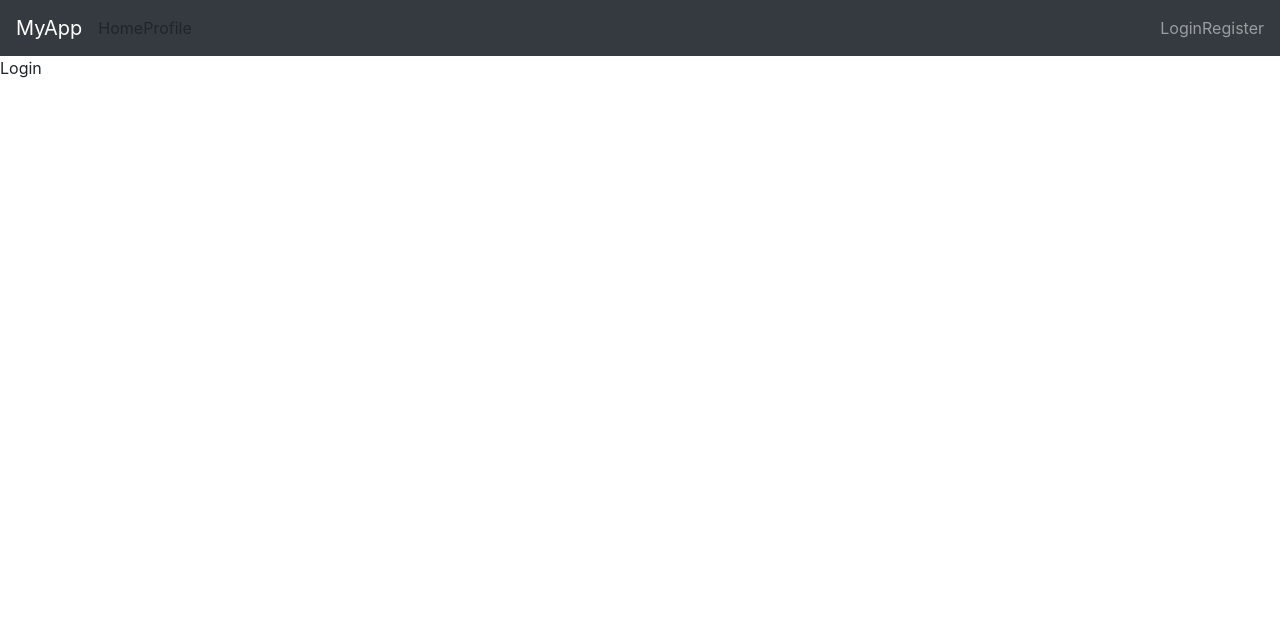
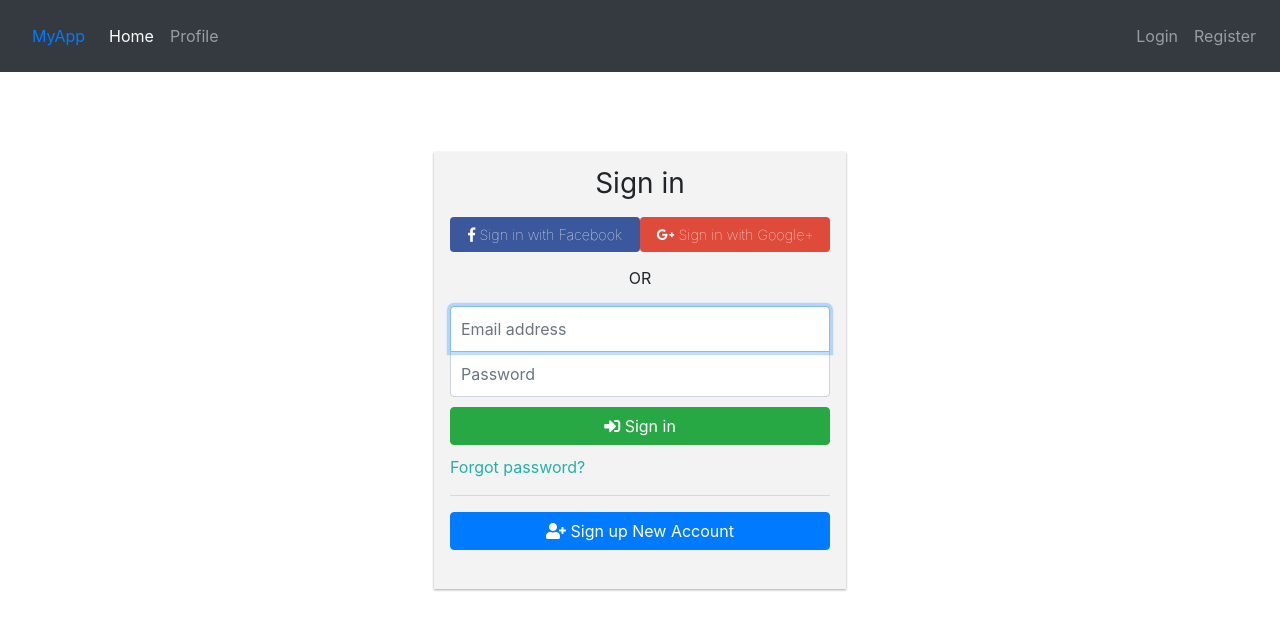
Before and after one commit to nhanvothanh719/boarding-house-management-system, a React (Create React App) app in the folder front-end/: page /login in a window 1280 px wide. Shown: the top 630 px of the page. Built offline with nearby package versions, Linux system fonts and the light colour scheme.

Commit message:
Add login form

```diff
--- a/front-end/public/index.html
+++ b/front-end/public/index.html
@@ -18,7 +18,13 @@
       integrity="sha384-zCbKRCUGaJDkqS1kPbPd7TveP5iyJE0EjAuZQTgFLD2ylzuqKfdKlfG/eSrtxUkn"
       crossorigin="anonymous"
     />
-    <!-- Boostrap -->
+    <!-- Icons -->
+    <link
+      rel="stylesheet"
+      href="https://use.fontawesome.com/releases/v5.3.1/css/all.css"
+      integrity="sha384-mzrmE5qonljUremFsqc01SB46JvROS7bZs3IO2EmfFsd15uHvIt+Y8vEf7N7fWAU"
+      crossorigin="anonymous"
+    />
     <title>Boarding House Management</title>
   </head>
   <body>
--- a/front-end/src/common/Nav.jsx
+++ b/front-end/src/common/Nav.jsx
@@ -1,13 +1,18 @@
 import React, { Component } from "react";
-import { BrowserRouter as Link } from "react-router-dom";
+import {
+  BrowserRouter as Router,
+  Switch,
+  Route,
+  Link
+} from "react-router-dom";
 
 class Nav extends Component {
   render() {
     return (
       <nav class="navbar navbar-expand-lg navbar-dark bg-dark">
-        <a class="navbar-brand" href="#">
+        <Link class="nav-link" to="/">
           MyApp
-        </a>
+        </Link>
         <button
           class="navbar-toggler"
           type="button"
--- /dev/null
+++ b/front-end/src/components/Login.css
@@ -0,0 +1,108 @@
+/* sign in FORM */
+#logreg-forms{
+    width:412px;
+    margin:10vh auto;
+    background-color:#f3f3f3;
+    box-shadow: 0 1px 3px rgba(0,0,0,0.12), 0 1px 2px rgba(0,0,0,0.24);
+  transition: all 0.3s cubic-bezier(.25,.8,.25,1);
+}
+#logreg-forms form {
+    width: 100%;
+    max-width: 410px;
+    padding: 15px;
+    margin: auto;
+}
+#logreg-forms .form-control {
+    position: relative;
+    box-sizing: border-box;
+    height: auto;
+    padding: 10px;
+    font-size: 16px;
+}
+#logreg-forms .form-control:focus { z-index: 2; }
+#logreg-forms .form-signin input[type="email"] {
+    margin-bottom: -1px;
+    border-bottom-right-radius: 0;
+    border-bottom-left-radius: 0;
+}
+#logreg-forms .form-signin input[type="password"] {
+    border-top-left-radius: 0;
+    border-top-right-radius: 0;
+}
+
+#logreg-forms .social-login{
+    width:390px;
+    margin:0 auto;
+    margin-bottom: 14px;
+}
+#logreg-forms .social-btn{
+    font-weight: 100;
+    color:white;
+    width:190px;
+    font-size: 0.9rem;
+}
+
+#logreg-forms a{
+    display: block;
+    padding-top:10px;
+    color:lightseagreen;
+}
+
+#logreg-form .lines{
+    width:200px;
+    border:1px solid red;
+}
+
+
+#logreg-forms button[type="submit"]{ margin-top:10px; }
+
+#logreg-forms .facebook-btn{  background-color:#3C589C; }
+
+#logreg-forms .google-btn{ background-color: #DF4B3B; }
+
+#logreg-forms .form-reset, #logreg-forms .form-signup{ display: none; }
+
+#logreg-forms .form-signup .social-btn{ width:210px; }
+
+#logreg-forms .form-signup input { margin-bottom: 2px;}
+
+.form-signup .social-login{
+    width:210px !important;
+    margin: 0 auto;
+}
+
+/* Mobile */
+
+@media screen and (max-width:500px){
+    #logreg-forms{
+        width:300px;
+    }
+
+    #logreg-forms  .social-login{
+        width:200px;
+        margin:0 auto;
+        margin-bottom: 10px;
+    }
+    #logreg-forms  .social-btn{
+        font-size: 1.3rem;
+        font-weight: 100;
+        color:white;
+        width:200px;
+        height: 56px;
+
+    }
+    #logreg-forms .social-btn:nth-child(1){
+        margin-bottom: 5px;
+    }
+    #logreg-forms .social-btn span{
+        display: none;
+    }
+    #logreg-forms  .facebook-btn:after{
+        content:'Facebook';
+    }
+
+    #logreg-forms  .google-btn:after{
+        content:'Google+';
+    }
+
+}
--- a/front-end/src/components/Login.jsx
+++ b/front-end/src/components/Login.jsx
@@ -1,11 +1,62 @@
-import React, { Component } from 'react'
+import React, { Component } from "react";
+import "./Login.css";
 
 class Login extends Component {
   render() {
     return (
-      <div>Login</div>
-    )
+      <div>
+        <div id="logreg-forms">
+          <form class="form-signin">
+            <h1 class="h3 mb-3 font-weight-normal" style={{ "text-align": "center" }}>
+              Sign in
+            </h1>
+            <div class="social-login">
+              <button class="btn facebook-btn social-btn" type="button">
+                <span>
+                  <i class="fab fa-facebook-f"></i> Sign in with Facebook
+                </span>{" "}
+              </button>
+              <button class="btn google-btn social-btn" type="button">
+                <span>
+                  <i class="fab fa-google-plus-g"></i> Sign in with Google+
+                </span>{" "}
+              </button>
+            </div>
+            <p style={{ "text-align": "center" }}> OR </p>
+            <input
+              type="email"
+              id="inputEmail"
+              class="form-control"
+              placeholder="Email address"
+              required=""
+              autofocus=""
+            />
+            <input
+              type="password"
+              id="inputPassword"
+              class="form-control"
+              placeholder="Password"
+              required=""
+            />
+
+            <button class="btn btn-success btn-block" type="submit">
+              <i class="fas fa-sign-in-alt"></i> Sign in
+            </button>
+            <a href="#" id="forgot_pswd">Forgot password?</a>
+            <hr />
+            <button
+              class="btn btn-primary btn-block"
+              type="button"
+              id="btn-signup"
+            >
+              <i class="fas fa-user-plus"></i> Sign up New Account
+            </button>
+          </form>
+          <br />
+        </div>
+      </div>
+    );
   }
 }
 
-export default Login
+export default Login;
```
Also changed, not shown: 1 other file (tests, documents, lock files or other folders).
